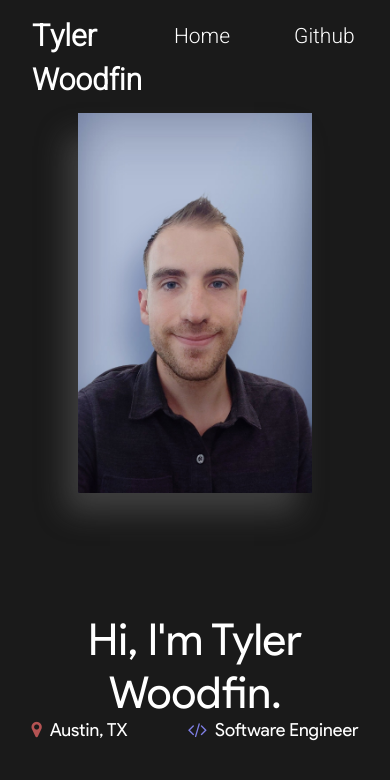
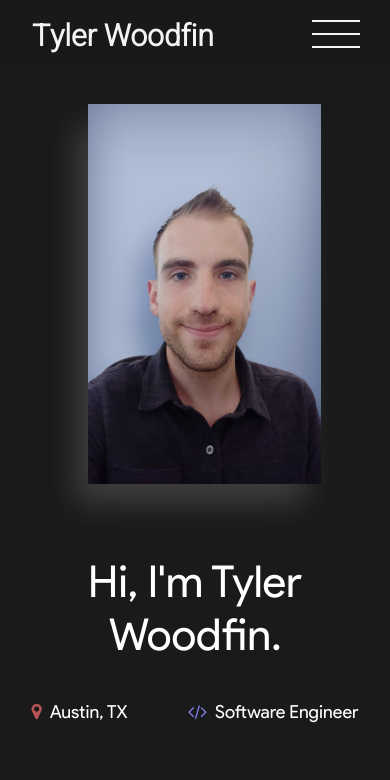
Before and after one commit to tylerjwoodfin/tyler.cloud-react, a React app: page / in a window 390 px wide. Shown: the top 780 px of the page. Built offline with nearby package versions, Linux system fonts and the light colour scheme.

Commit message:
Mobile-friendly UI, need to finish hamburger menu actions

```diff
--- a/src/assets/style.css
+++ b/src/assets/style.css
@@ -29,14 +29,16 @@
       justify-content: space-between;
       padding: 0 60px;
       color: #fff;
+      background: #1a1a1a;
+      opacity: 95%;
     }
 
-    nav a {
+    nav a, #brand {
       text-decoration: none;
       color: #fff;
     }
 
-    nav #brand {
+    #brand {
       font-size: 32px;
       font-weight: bold;
       padding-left: 2px;
@@ -184,68 +186,59 @@ textarea {
 
 /* Mobile */
 
-@media screen and (max-width: 1200px) {
-  .face {
-    max-width: 196px;
-    max-height: 320px;
-  }
-}
-
-@media screen and (max-width: 1025px) {
-
-  #column2 {
-    text-align: center;
-  }
-}
-
-@media screen and (max-width: 999px) {
+@media screen and (max-width: 60em) {
 
   nav {
     padding: 0 30px;
-    height: 100px;
+  }
+
+  #brand {
+    font-size: 30px;
+    padding-bottom: 9px;
+  }
+
+  #column1 {
+    width: 30%;
+    padding-left: 5%;
+  }
+
+  #column2 {
+    width: 70%;
+    padding-left: 15%;
+    padding-right: 20px;
+    padding-bottom: 30px;
+  }
+
+}
+
+@media screen and (max-width: 54em) {
+
+  nav #navItems {
+    display: none;
+  }
+
+  .attributeContainer {
+    padding-top: 40px;
   }
 
   #column1 {
     width: 100%;
-    margin-bottom: 40px;
-    margin-top: 40px;
   }
 
   #column2 {
     width: 100%;
-    padding-left: 20px;
-    padding-right: 20px;
-    padding-bottom: 30px;
-    margin-top: 40px;
+    padding-left: 5%;
+    padding-right: 5%;
   }
 
-  .face {
-    max-width: 196px;
-    max-height: 300px;
+  #column2 .headline, .attributeContainer, #bodyFeedback {
+    text-align: center;
   }
 
-  nav #brand {
-    font-size: 30px;
+  textarea, .reachOutActions {
+    width: 80%;
+    padding-right: 0;
+    margin-left: 10%;
   }
 
 }
-
-@media screen and (max-width: 999px) and (orientation: landscape) {
-
-  nav {
-    height: 70px;
-  }
-  #column1 {
-    width: 40%;
-    margin-top: 20px;
-  }
-
-  #column2 {
-    width: 60%;
-    margin-top: 20px;
-  }
-
-  .face {
-    max-height: 230px;
-  }
-}
--- a/src/index/column1.js
+++ b/src/index/column1.js
@@ -1,8 +1,9 @@
 import React from 'react';
+import face from '../assets/face.jpg';
 
 export class Column1 extends React.Component {
 
     render() {
-        return <img src="./img/face.jpg" alt="Tyler Woodfin profile" />
+        return <img src={face} alt="Tyler Woodfin profile" />
     }
 }
--- a/src/index/column2.js
+++ b/src/index/column2.js
@@ -13,7 +13,7 @@ export class Column2 extends React.Component {
     {
         var message = document.getElementById("feedback").value;
 
-        fetch("feedback/post.php?subject=Website&message=" + message)
+        fetch("../feedback/post.php?subject=Website&message=" + message)
             .then(
                 (result) => {
                     console.log("Success");
--- a/src/nav.js
+++ b/src/nav.js
@@ -1,5 +1,6 @@
 import React from 'react';
 import ReactDOM from 'react-dom';
+import styled, { createGlobalStyle } from "styled-components";
 
 const projects = {title: "Projects", items: [
     {title: "Run, Dino", link: "/"},
@@ -15,6 +16,65 @@ const nav = [
     {title: "LinkedIn", link: "https://linkedin.com/in/tylerjwoodfin"},
     projects
 ];
+
+const HamburgerButton = {
+    Wrapper: styled.button`
+      height: 3rem;
+      width: 3rem;
+      position: relative;
+      font-size: 12px;
+
+      display: none;
+
+      @media only screen and (max-width: 54em) {
+        display: block;
+      }
+
+      /* Remove default button styles */
+      border: none;
+      background: transparent;
+      outline: none;
+
+      cursor: pointer;
+
+      &:after {
+        content: "";
+        display: block;
+        position: absolute;
+        height: 150%;
+        width: 150%;
+        top: -25%;
+        left: -25%;
+      }
+    `,
+    Lines: styled.div`
+      bottom: 30%;
+      margin-bottom: -0.125em;
+
+      &,
+      &:after,
+      &:before {
+        /* Create lines */
+        height: 2px;
+        pointer-events: none;
+        display: block;
+        content: "";
+        width: 100%;
+        background-color: white;
+        position: absolute;
+      }
+
+      &:after {
+        /* Move bottom line below center line */
+        top: -0.8rem;
+      }
+
+      &:before {
+        /* Move top line on top of center line */
+        top: 0.8rem;
+      }
+    `
+  };
 
 export class Nav extends React.Component {
 
@@ -41,7 +101,6 @@ export class Nav extends React.Component {
         }
     }
 
-
     mapper(items) {
         return items.map((item) => {
             return item.items === undefined
@@ -60,9 +119,14 @@ export class Nav extends React.Component {
             <header>
                 <nav>
                     <a href="../" id="brand">Tyler Woodfin</a>
-                    <ul key="header" id="navItems">{this.mapper(nav)}</ul>
+                    <HamburgerButton.Wrapper onClick={() => alert("Test")}><HamburgerButton.Lines /></HamburgerButton.Wrapper>
+                    <ul key="header" id="navItems">
+                        {this.mapper(nav)}
+                    </ul>
                 </nav>
             </header>
         );
     }
 }
+
+// this.mapper(nav)
```
Also changed, not shown: src/assets/face.jpg (added).
